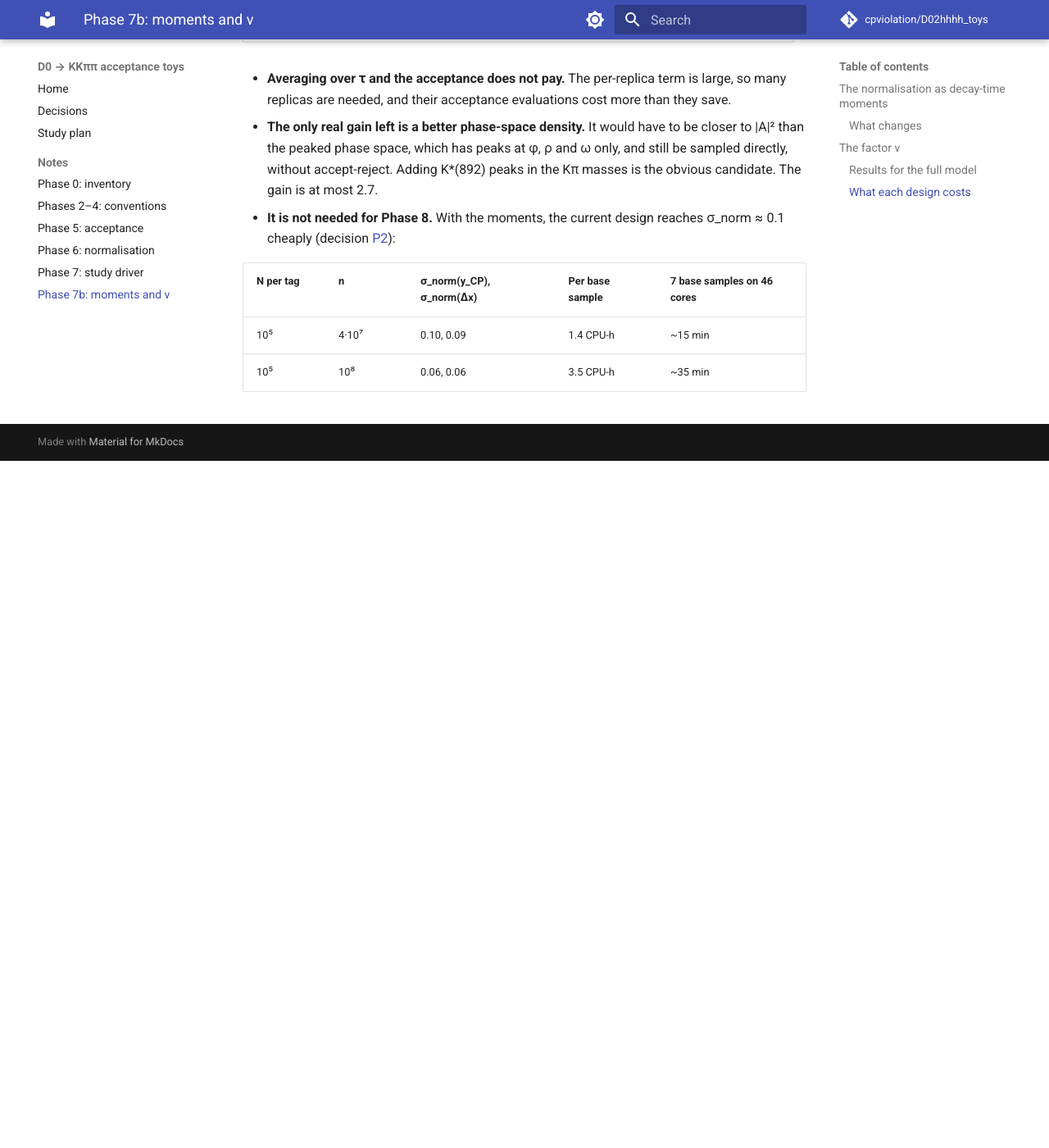
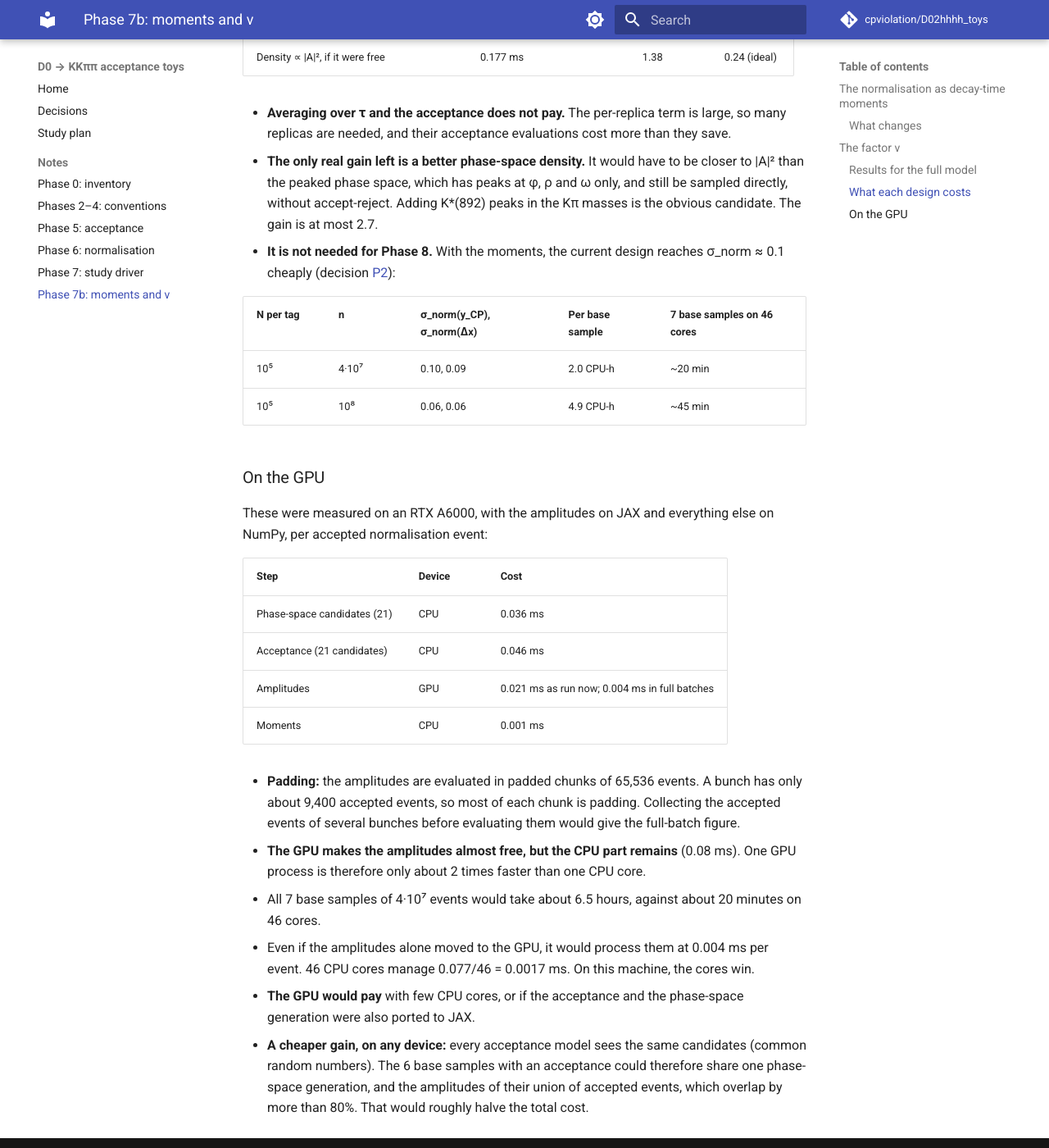
Before and after one commit to cpviolation/D02hhhh_toys, an MkDocs documentation site: the page built from docs/notes/moments.md, in a window 1280 px wide and 1400 px high, scrolled down 3174 px. Shown: the whole window at 82% size. Built offline with MkDocs 1.6.1 and Material for MkDocs 9.7.7, drawn with Linux system fonts in a browser that asks for light colours; comment, search, counter and statistics services are not loaded; before the commit the page ends 3736 px from its top, so only the background shows below that; some of the changed text lies outside the part shown.

Commit message:
Normalisation cost: include the phase-space generation; GPU timing
Co-Authored-By: Claude Opus 5.5 <noreply@anthropic.com>

```diff
--- a/docs/notes/moments.md
+++ b/docs/notes/moments.md
@@ -92,14 +92,17 @@ sample, and v is per normalisation event of that design.
 On the full model, NumPy, one core:
 - an amplitude evaluation costs 0.077 ms;
 - one acceptance candidate costs 0.0023 ms;
+- one peaked phase-space candidate costs 0.0015 ms;
 - the acceptance keeps 4.7% of the candidates, i.e. 21 candidates per accepted event.
+
+End to end, one core produces a normalisation event in 0.177 ms.
 
 | Design | Cost per normalisation event | v(y_CP) | Cost × v |
 |---|---|---|---|
-| Now | 0.126 ms | 3.77 | **0.47** |
-| Averaging, at the best M ≈ 34 | 0.154 ms | 4.7 | 0.72 |
+| Now | 0.177 ms | 3.77 | **0.67** |
+| Averaging, at the best M ≈ 34 | 0.157 ms | 4.6 | 0.73 |
 | Density ∝ \|A\|² by accept-reject (`proposal`) | ~30 × more | 1.38 | ≫ 1 |
-| Density ∝ \|A\|², if it were free | 0.126 ms | 1.38 | 0.17 (ideal) |
+| Density ∝ \|A\|², if it were free | 0.177 ms | 1.38 | 0.24 (ideal) |
 
 - **Averaging over τ and the acceptance does not pay.** The per-replica term is large,
   so many replicas are needed, and their acceptance evaluations cost more than they
@@ -113,5 +116,35 @@ On the full model, NumPy, one core:
 
   | N per tag | n | σ_norm(y_CP), σ_norm(Δx) | Per base sample | 7 base samples on 46 cores |
   |---|---|---|---|---|
-  | 10⁵ | 4·10⁷ | 0.10, 0.09 | 1.4 CPU-h | ~15 min |
-  | 10⁵ | 10⁸ | 0.06, 0.06 | 3.5 CPU-h | ~35 min |
+  | 10⁵ | 4·10⁷ | 0.10, 0.09 | 2.0 CPU-h | ~20 min |
+  | 10⁵ | 10⁸ | 0.06, 0.06 | 4.9 CPU-h | ~45 min |
+
+### On the GPU
+
+These were measured on an RTX A6000, with the amplitudes on JAX and everything else on
+NumPy, per accepted normalisation event:
+
+| Step | Device | Cost |
+|---|---|---|
+| Phase-space candidates (21) | CPU | 0.036 ms |
+| Acceptance (21 candidates) | CPU | 0.046 ms |
+| Amplitudes | GPU | 0.021 ms as run now; 0.004 ms in full batches |
+| Moments | CPU | 0.001 ms |
+
+- **Padding:** the amplitudes are evaluated in padded chunks of 65,536 events. A bunch
+  has only about 9,400 accepted events, so most of each chunk is padding. Collecting
+  the accepted events of several bunches before evaluating them would give the
+  full-batch figure.
+- **The GPU makes the amplitudes almost free, but the CPU part remains** (0.08 ms). One
+  GPU process is therefore only about 2 times faster than one CPU core.
+  - All 7 base samples of 4·10⁷ events would take about 6.5 hours, against about
+    20 minutes on 46 cores.
+  - Even if the amplitudes alone moved to the GPU, it would process them at 0.004 ms
+    per event. 46 CPU cores manage 0.077/46 = 0.0017 ms. On this machine, the cores
+    win.
+- **The GPU would pay** with few CPU cores, or if the acceptance and the phase-space
+  generation were also ported to JAX.
+- **A cheaper gain, on any device:** every acceptance model sees the same candidates
+  (common random numbers). The 6 base samples with an acceptance could therefore share
+  one phase-space generation, and the amplitudes of their union of accepted events,
+  which overlap by more than 80%. That would roughly halve the total cost.
```
Also changed, not shown: docs/decisions.md (+3 -3 lines), docs/notes/study.md (+2 -2 lines).
